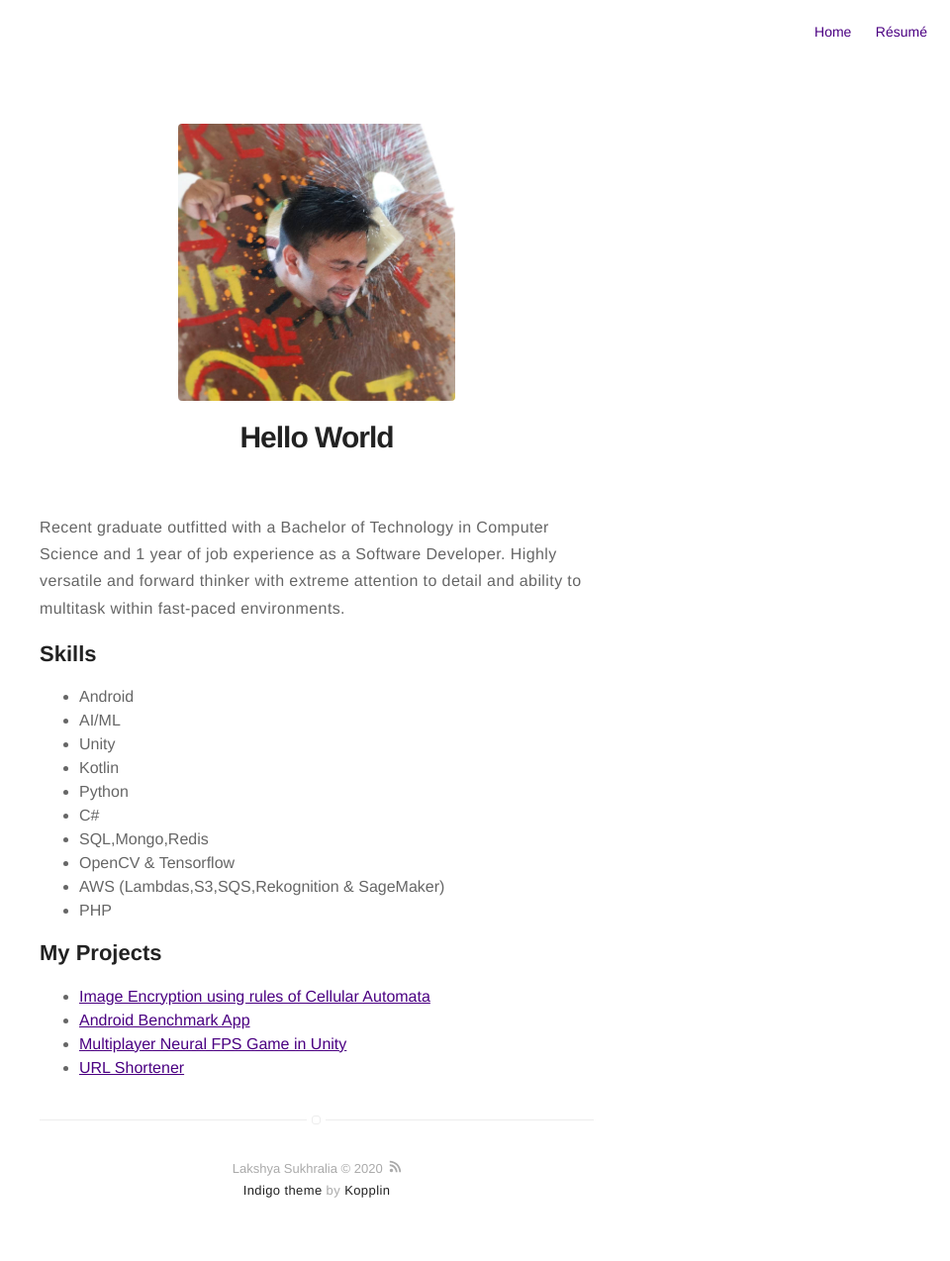
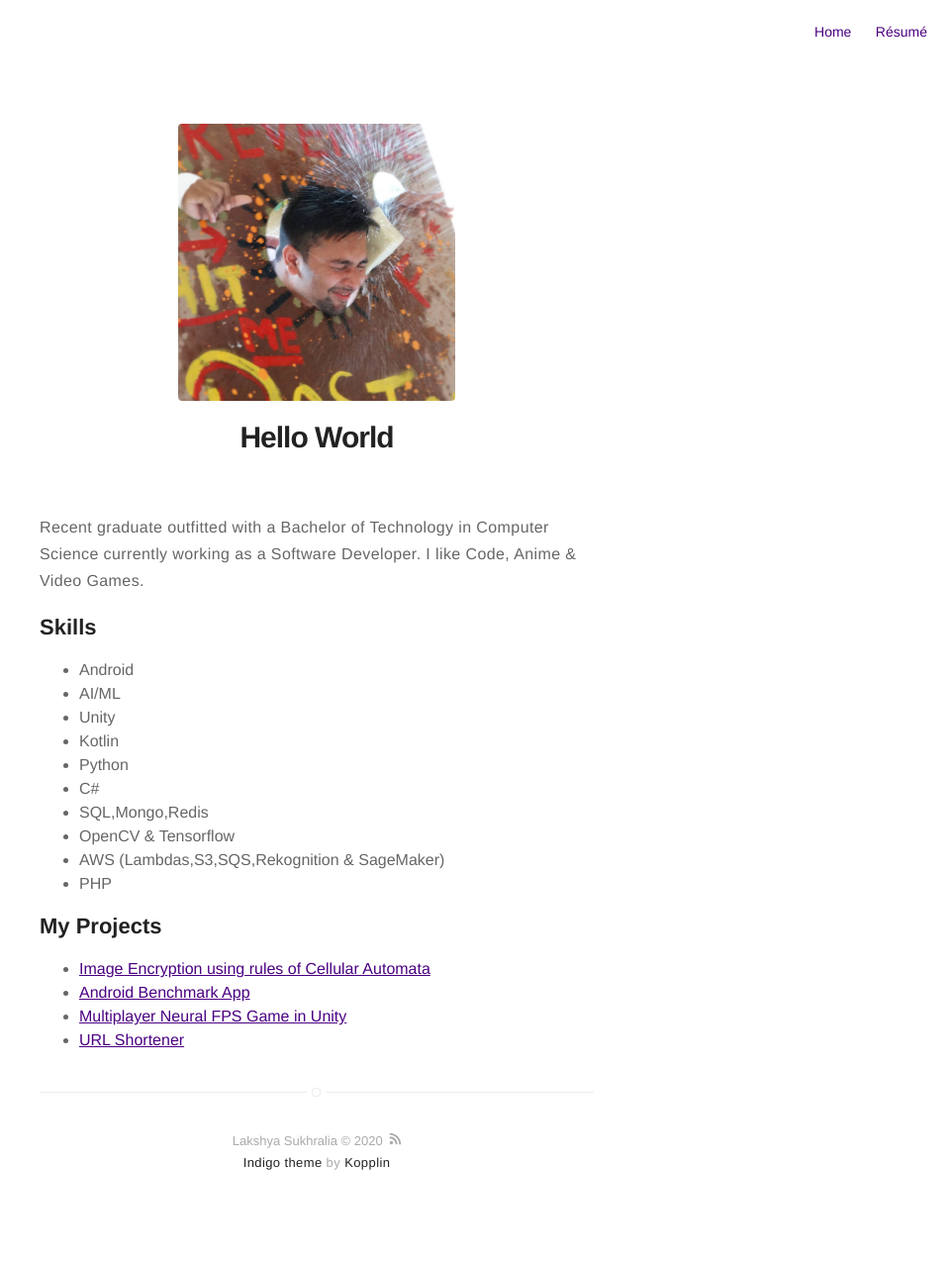
Before and after one commit to Lakshyasukhralia/Lakshyasukhralia.github.io, a Jekyll site: the page built from about.md, in a window 1280 px wide. Shown: the whole page at 99% size, without its empty margins (320-1280 px from the left). Built offline with Jekyll 4.4.1, drawn with Linux system fonts in a browser that asks for light colours; after the commit the page ends 1247 px from its top, so only the background shows below that.

Commit message:
Update about.md

```diff
--- a/about.md
+++ b/about.md
@@ -5,7 +5,8 @@ layout: page
 ![Profile Image]({% if site.external-image %}{{ site.picture }}{% else %}{{ site.url }}/{{ site.picture }}{% endif %})
 
 <h1>Hello World</h1>
-<p>Recent graduate outfitted with a Bachelor of Technology in Computer Science and 1 year of job experience as a Software Developer. Highly versatile and forward thinker with extreme attention to detail and ability to multitask within fast-paced environments.</p>
+<p>Recent graduate outfitted with a Bachelor of Technology in Computer Science currently working as a Software Developer.
+I like Code, Anime & Video Games.</p>
 
 <h2>Skills</h2>
 
```
